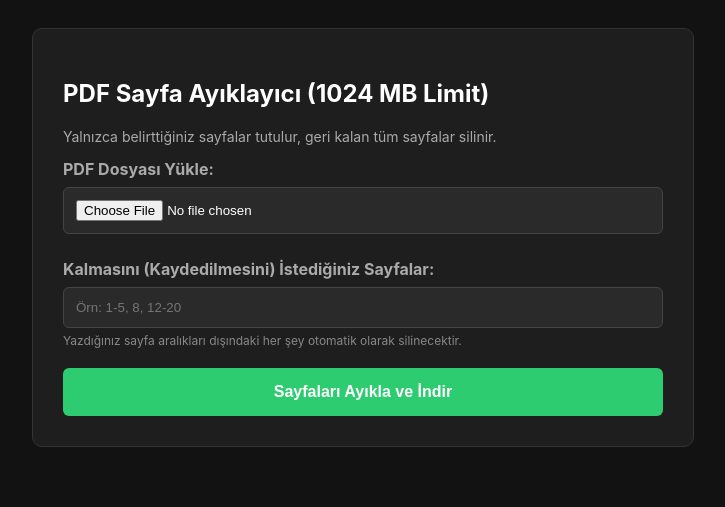
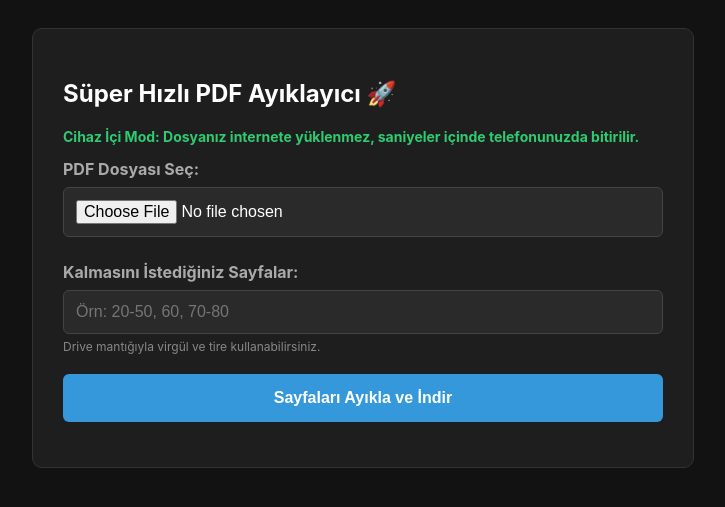
Before and after one commit to Daiki-HHD/pdf-projesi, a Flask app: page / in a window 1280 px wide. Shown: the top 507 px of the page, without its empty margins (277-1002 px from the left). Run offline with Flask 3, Linux system fonts and the light colour scheme; some libraries are stand-ins or nearby versions.

Commit message:
Update index.html

```diff
--- a/templates/index.html
+++ b/templates/index.html
@@ -3,32 +3,113 @@
 <head>
     <meta charset="UTF-8">
     <meta name="viewport" content="width=device-width, initial-scale=1.0">
-    <title>Sınırsız PDF Ayıklayıcı</title>
+    <title>Işık Hızında PDF Ayıklayıcı</title>
+    <script src="https://unpkg.com/pdf-lib@1.17.1/dist/pdf-lib.min.js"></script>
     <style>
         body { font-family: -apple-system, BlinkMacSystemFont, "Segoe UI", Roboto, sans-serif; background: #121212; color: #ffffff; padding: 20px; }
         .container { max-width: 600px; margin: 0 auto; background: #1e1e1e; padding: 30px; border-radius: 10px; border: 1px solid #333; }
         label { display: block; margin-bottom: 8px; font-weight: bold; color: #aaa; }
-        input[type="file"], input[type="text"] { width: 100%; padding: 12px; margin-bottom: 25px; box-sizing: border-box; background: #2a2a2a; border: 1px solid #444; color: #fff; border-radius: 6px; }
-        button { width: 100%; background: #2ecc71; color: white; border: none; padding: 15px; font-size: 16px; font-weight: bold; cursor: pointer; border-radius: 6px; }
-        button:hover { background: #27ae60; }
+        input[type="file"], input[type="text"] { width: 100%; padding: 12px; margin-bottom: 25px; box-sizing: border-box; background: #2a2a2a; border: 1px solid #444; color: #fff; border-radius: 6px; font-size: 16px; }
+        button { width: 100%; background: #3498db; color: white; border: none; padding: 15px; font-size: 16px; font-weight: bold; cursor: pointer; border-radius: 6px; }
+        button:hover { background: #2980b9; }
+        button:disabled { background: #555; cursor: not-allowed; }
         .info { font-size: 12px; color: #888; margin-top: -20px; margin-bottom: 20px; display: block; }
+        #status { margin-top: 15px; font-weight: bold; font-size: 14px; }
     </style>
 </head>
 <body>
     <div class="container">
-        <h2>PDF Sayfa Ayıklayıcı (1024 MB Limit)</h2>
-        <p style="color: #aaa; font-size: 14px;">Yalnızca belirttiğiniz sayfalar tutulur, geri kalan tüm sayfalar silinir.</p>
+        <h2>Süper Hızlı PDF Ayıklayıcı 🚀</h2>
+        <p style="color: #2ecc71; font-size: 14px; font-weight: bold;">Cihaz İçi Mod: Dosyanız internete yüklenmez, saniyeler içinde telefonunuzda bitirilir.</p>
 
-        <form method="POST" enctype="multipart/form-data">
-            <label>PDF Dosyası Yükle:</label>
-            <input type="file" name="pdf_file" accept=".pdf" required>
+        <label>PDF Dosyası Seç:</label>
+        <input type="file" id="pdfFile" accept=".pdf" required>
 
-            <label>Kalmasını (Kaydedilmesini) İstediğiniz Sayfalar:</label>
-            <input type="text" name="pages" placeholder="Örn: 1-5, 8, 12-20" required>
-            <span class="info">Yazdığınız sayfa aralıkları dışındaki her şey otomatik olarak silinecektir.</span>
+        <label>Kalmasını İstediğiniz Sayfalar:</label>
+        <input type="text" id="pageRanges" placeholder="Örn: 20-50, 60, 70-80" required>
+        <span class="info">Drive mantığıyla virgül ve tire kullanabilirsiniz.</span>
 
-            <button type="submit" onclick="this.innerText='İşleniyor, lütfen bekleyin...'">Sayfaları Ayıkla ve İndir</button>
-        </form>
+        <button id="processBtn" onclick="processPdf()">Sayfaları Ayıkla ve İndir</button>
+        <div id="status"></div>
     </div>
+
+    <script>
+        async function processPdf() {
+            const fileInput = document.getElementById('pdfFile');
+            const rangeInput = document.getElementById('pageRanges').value;
+            const statusDiv = document.getElementById('status');
+            const btn = document.getElementById('processBtn');
+
+            if (!fileInput.files.length) {
+                statusDiv.style.color = "#e74c3c";
+                statusDiv.innerText = "Lütfen önce bir PDF dosyası seçin!";
+                return;
+            }
+
+            btn.disabled = true;
+            btn.innerText = "Ayıklanıyor...";
+            statusDiv.style.color = "#f1c40f";
+            statusDiv.innerText = "İşlem cihazınızda yapılıyor, lütfen bekleyin...";
+
+            try {
+                const file = fileInput.files[0];
+                const arrayBuffer = await file.arrayBuffer();
+
+                const { PDFDocument } = PDFLib;
+                const srcDoc = await PDFDocument.load(arrayBuffer);
+                const totalPages = srcDoc.getPageCount();
+
+                const pagesToKeep = [];
+                const parts = rangeInput.split(',');
+
+                for (let part of parts) {
+                    part = part.trim();
+                    if (part.includes('-')) {
+                        const [startStr, endStr] = part.split('-');
+                        const start = parseInt(startStr);
+                        const end = parseInt(endStr);
+                        if (!isNaN(start) && !isNaN(end)) {
+                            for (let i = start; i <= end; i++) {
+                                if (i >= 1 && i <= totalPages) pagesToKeep.push(i - 1);
+                            }
+                        }
+                    } else {
+                        const page = parseInt(part);
+                        if (!isNaN(page) && page >= 1 && page <= totalPages) pagesToKeep.push(page - 1);
+                    }
+                }
+
+                if (pagesToKeep.length === 0) {
+                    throw new Error("Geçerli bir sayfa aralığı bulunamadı!");
+                }
+
+                // Sayfaları sırala ve mükerrer kayıtları temizle
+                const uniquePages = [...new Set(pagesToKeep)].sort((a, b) => a - b);
+
+                const newDoc = await PDFDocument.create();
+                const copiedPages = await newDoc.copyPages(srcDoc, uniquePages);
+                copiedPages.forEach(page => newDoc.addPage(page));
+
+                const pdfBytes = await newDoc.save();
+                const blob = new Blob([pdfBytes], { type: 'application/pdf' });
+
+                const link = document.createElement('a');
+                link.href = URL.createObjectURL(blob);
+                link.download = "Ayiklanmis_" + file.name;
+                document.body.appendChild(link);
+                link.click();
+                document.body.removeChild(link);
+
+                statusDiv.style.color = "#2ecc71";
+                statusDiv.innerText = "Başarılı! Yeni PDF anında indirildi.";
+            } catch (err) {
+                statusDiv.style.color = "#e74c3c";
+                statusDiv.innerText = "Hata: " + err.message;
+            } finally {
+                btn.disabled = false;
+                btn.innerText = "Sayfaları Ayıkla ve İndir";
+            }
+        }
+    </script>
 </body>
 </html>
```
